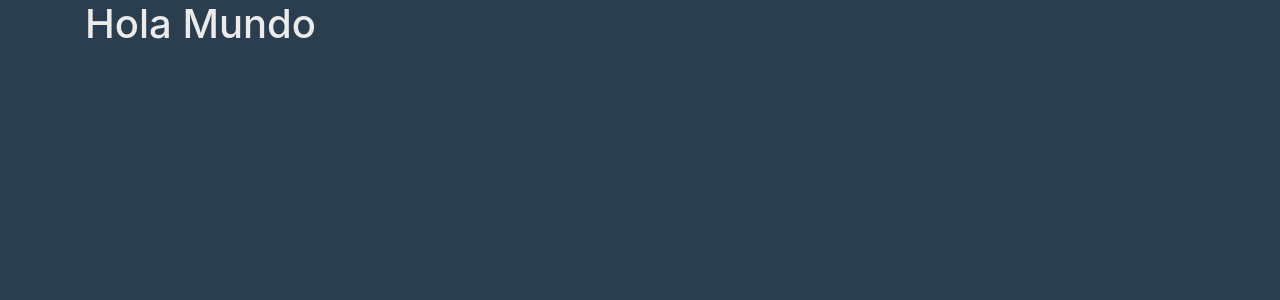
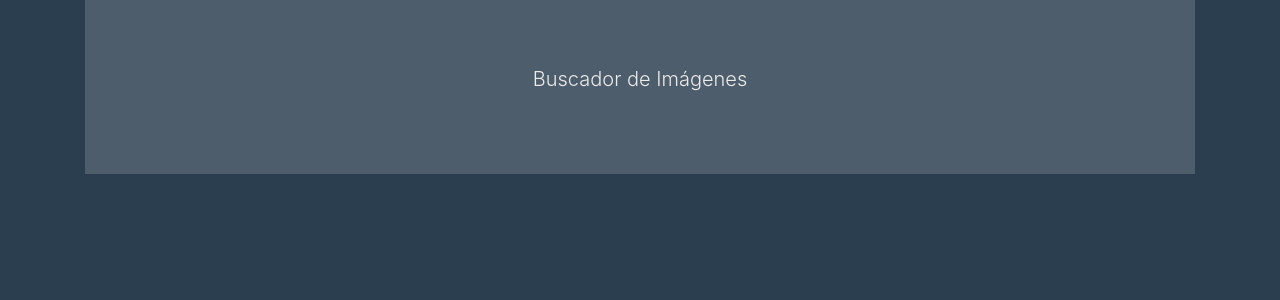
Before and after one commit to LuisCruzVeldever/RETO-5-FS, a React (Create React App) app: page / in a window 1280 px wide. Shown: the top 300 px of the page. Built offline with nearby package versions, Linux system fonts and the light colour scheme.

Commit message:
js buscadordeimagenes

```diff
--- a/src/App.js
+++ b/src/App.js
@@ -3,8 +3,10 @@ import React, { Component } from 'react';
 class App extends Component {
   render() {
   return (
-    <div className="container">
-      <h1>Hola Mundo</h1>
+    <div className="app container">
+      <div className="jumbotron">
+        <p className="lead text-center">Buscador de Imágenes</p>
+      </div>
     </div>
   );
 }
```
